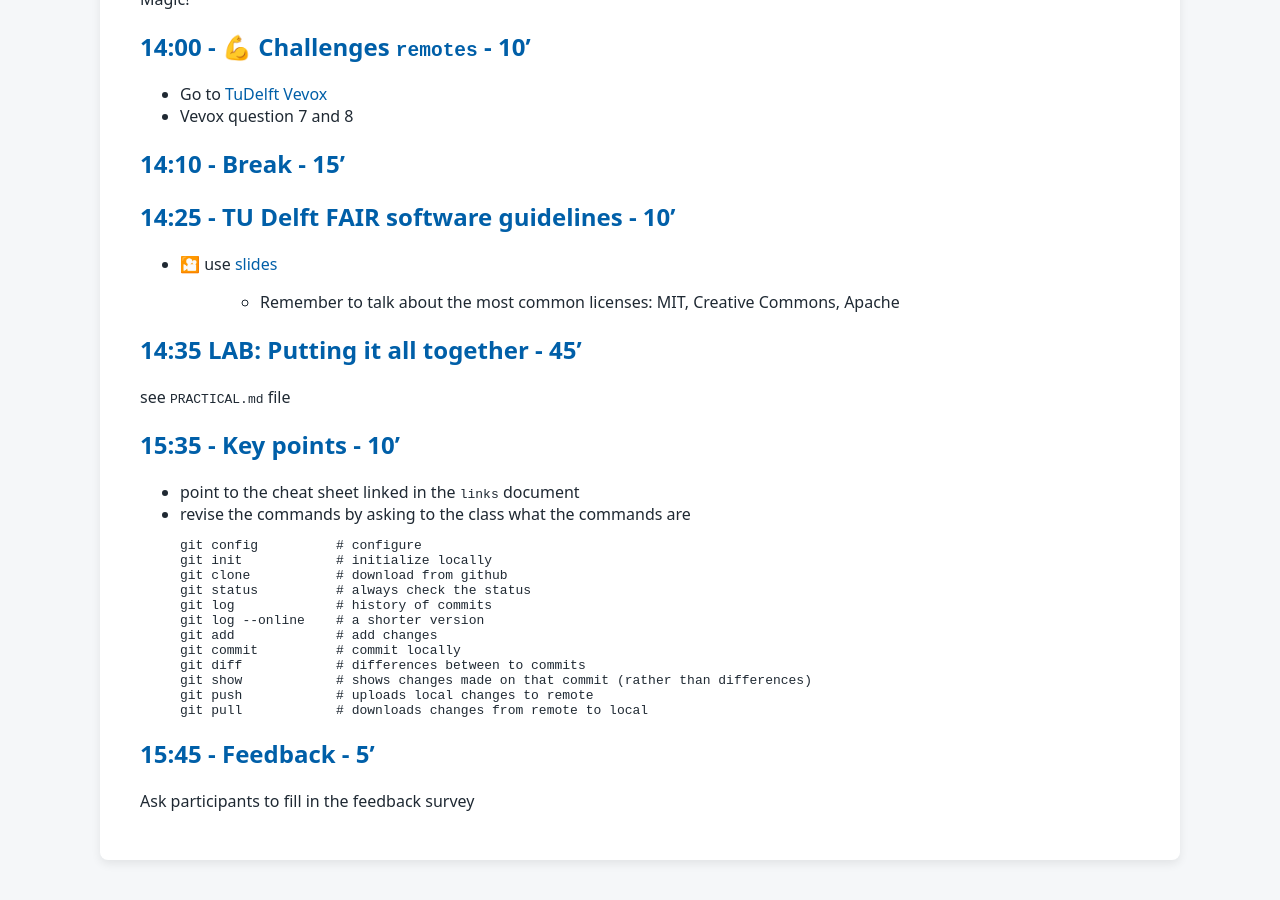
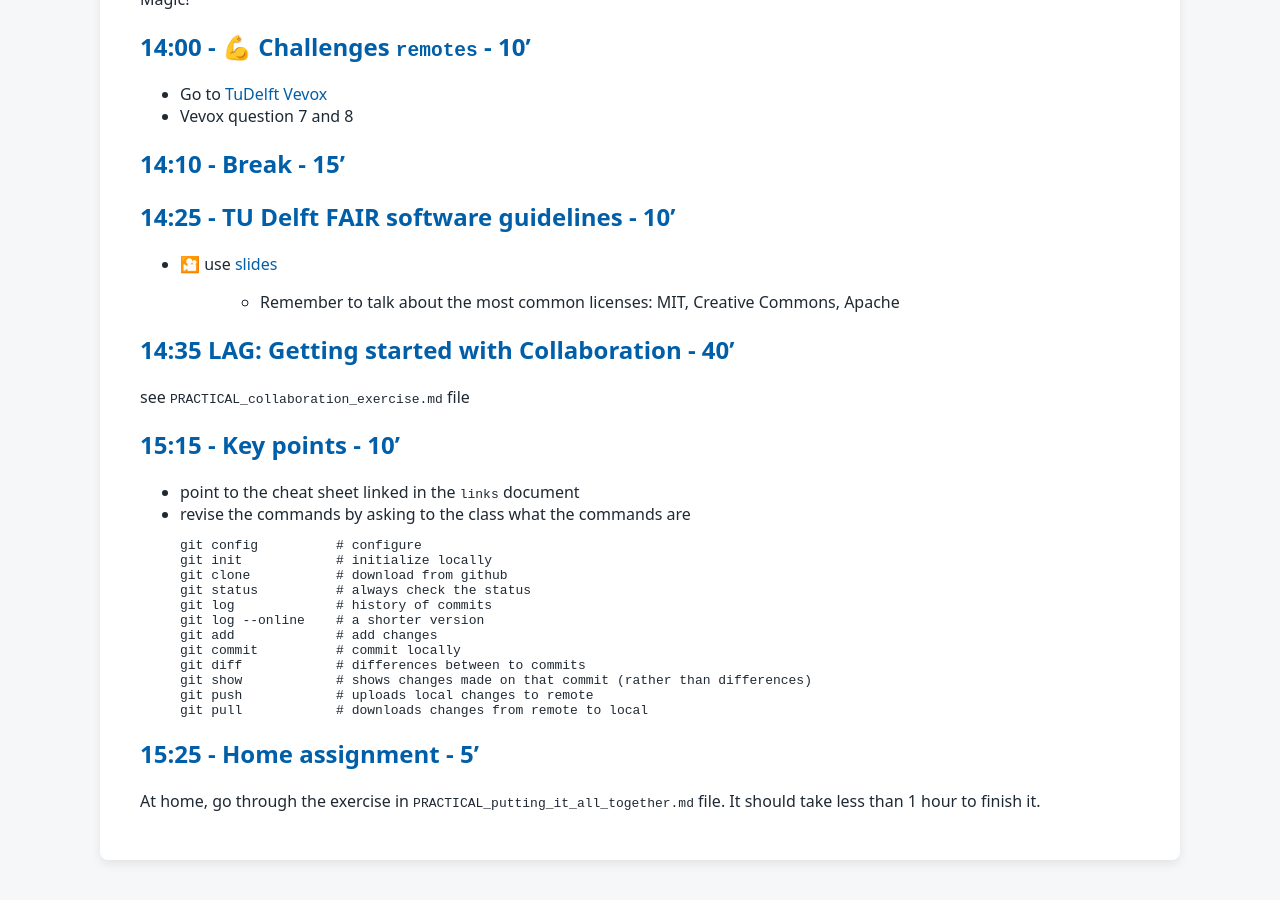
Before and after one commit to tu-delft-library/introduction_to_version_control_with_git, a Jekyll site: the page built from materials_for_trainers/lesson_plan.md, in a window 1280 px wide and 900 px high, scrolled down 7547 px. Built offline with Jekyll 4.4.1, drawn with Linux system fonts in a browser that asks for light colours; our own code applies the rules of GitHub Pages for plain Markdown files.

Commit message:
Update lesson plan

````diff
--- a/materials_for_trainers/lesson_plan.md
+++ b/materials_for_trainers/lesson_plan.md
@@ -419,10 +419,10 @@ Magic!
 >* Remember to talk about the most common licenses: MIT, Creative Commons, Apache
 
 
-## 14:35 LAB: Putting it all together - 45'
-see `PRACTICAL.md` file
+## 14:35 LAG: Getting started with Collaboration - 40'
+see `PRACTICAL_collaboration_exercise.md` file
 
-## 15:35 - Key points - 10'
+## 15:15 - Key points - 10'
 - point to the cheat sheet linked in the `links` document
 - revise the commands by asking to the class what the commands are
 ```console
@@ -440,5 +440,5 @@ git push            # uploads local changes to remote
 git pull            # downloads changes from remote to local
 ```
 
-## 15:45 - Feedback - 5'
-Ask participants to fill in the feedback survey
+## 15:25 - Home assignment - 5'
+At home, go through the exercise in `PRACTICAL_putting_it_all_together.md` file. It should take less than 1 hour to finish it.
````
